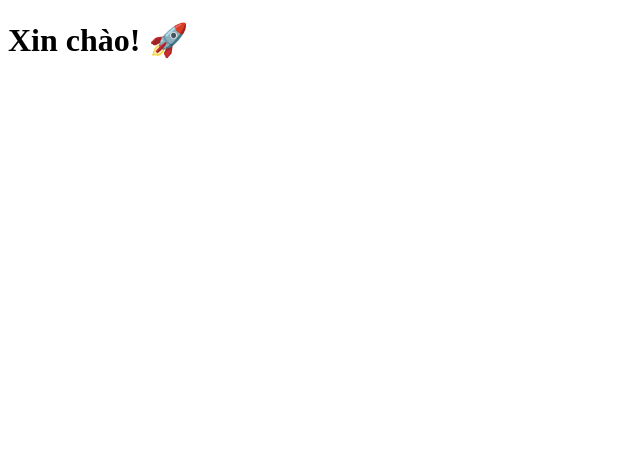
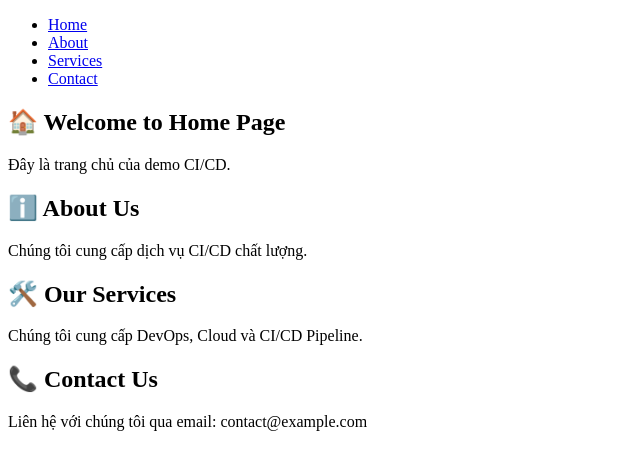
Before and after one commit to minhnguyen4959/CI-CD-Demo, a website: page index.html in a window 1280 px wide. Shown: the whole page, without its empty margins (0-640 px from the left). Drawn offline with Linux system fonts and the light colour scheme.

Commit message:
Update deploy.yml

```diff
--- a/index.html
+++ b/index.html
@@ -4,8 +4,40 @@
     <meta charset="UTF-8">
     <meta name="viewport" content="width=device-width, initial-scale=1.0">
     <title>CI/CD Demo</title>
+    <link rel="stylesheet" href="style.css">
 </head>
 <body>
-    <h1>Xin chào!  🚀</h1>
+    <nav>
+        <ul>
+            <li><a href="#" onclick="showPage('home')">Home</a></li>
+            <li><a href="#" onclick="showPage('about')">About</a></li>
+            <li><a href="#" onclick="showPage('services')">Services</a></li>
+            <li><a href="#" onclick="showPage('contact')">Contact</a></li>
+        </ul>
+    </nav>
+
+    <div id="content">
+        <section id="home" class="page active">
+            <h1>🏠 Welcome to Home Page</h1>
+            <p>Đây là trang chủ của demo CI/CD.</p>
+        </section>
+
+        <section id="about" class="page">
+            <h1>ℹ️ About Us</h1>
+            <p>Chúng tôi cung cấp dịch vụ CI/CD chất lượng.</p>
+        </section>
+
+        <section id="services" class="page">
+            <h1>🛠️ Our Services</h1>
+            <p>Chúng tôi cung cấp DevOps, Cloud và CI/CD Pipeline.</p>
+        </section>
+
+        <section id="contact" class="page">
+            <h1>📞 Contact Us</h1>
+            <p>Liên hệ với chúng tôi qua email: contact@example.com</p>
+        </section>
+    </div>
+
+    <script src="script.js"></script>
 </body>
 </html>
```
